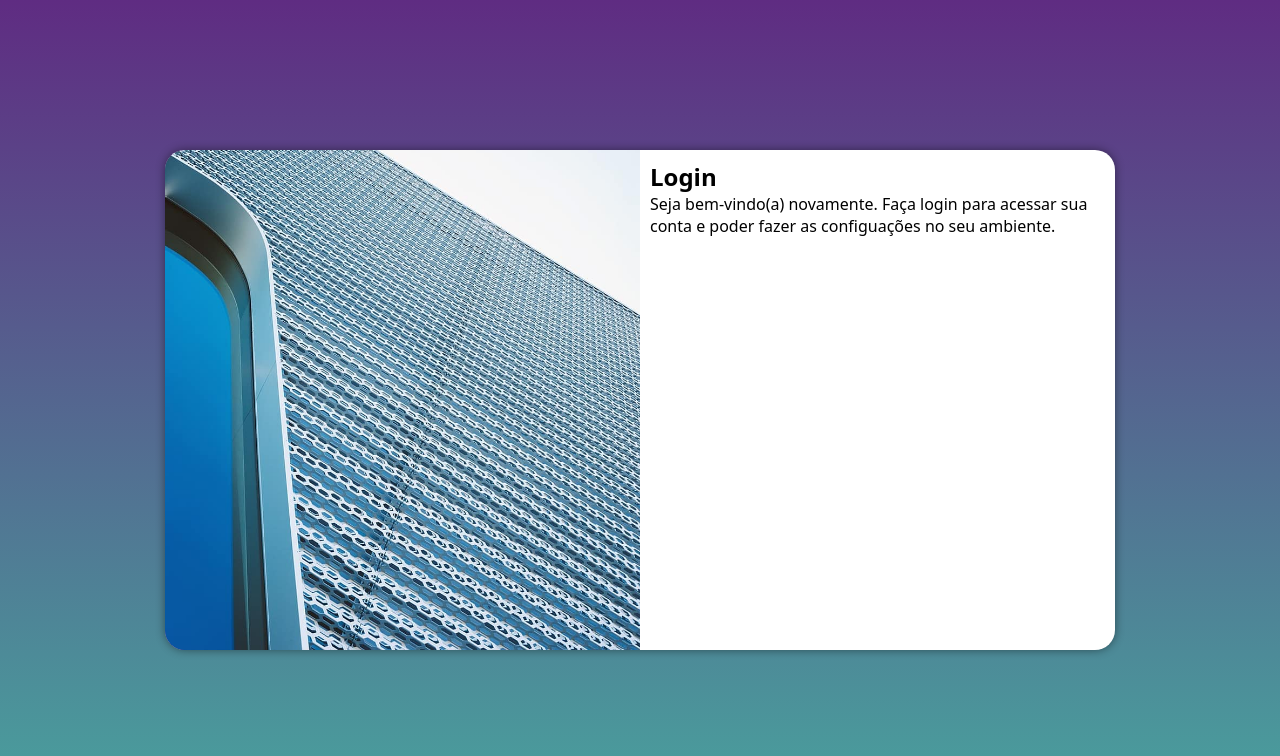
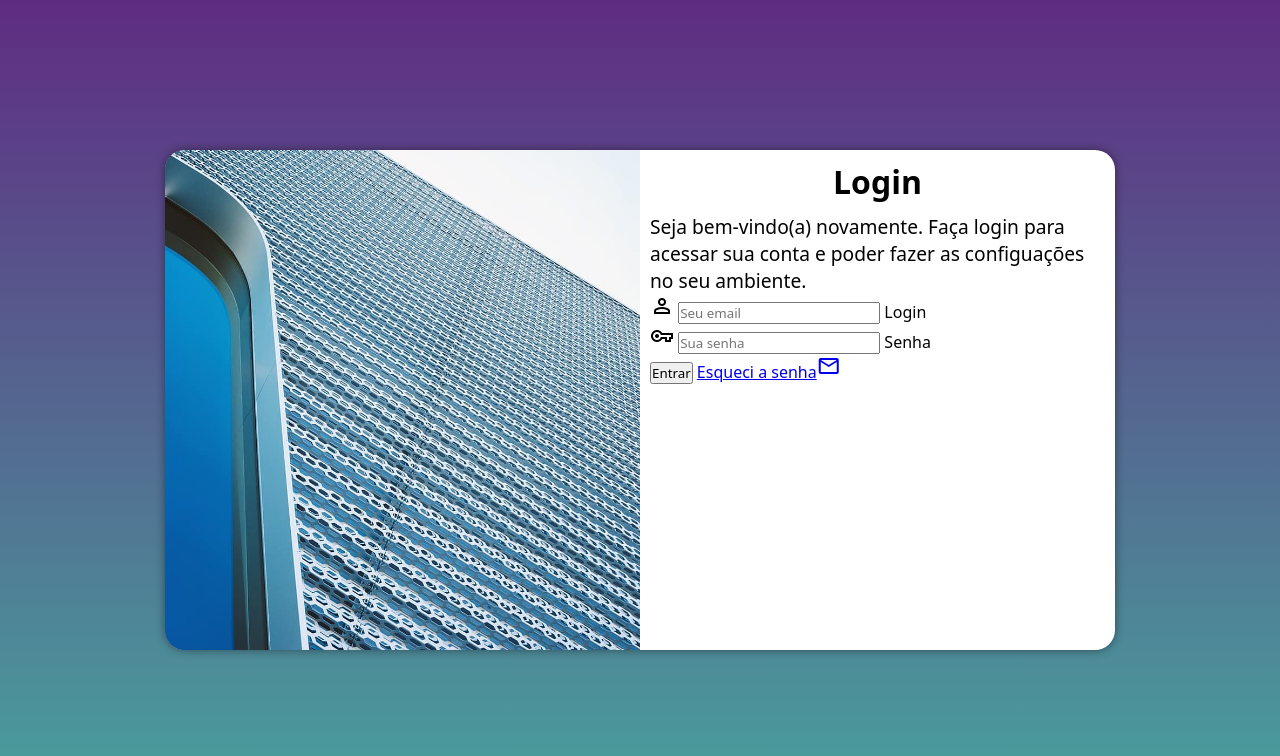
Before and after one commit to JoaoMiguelb/projeto-login, a plain HTML site: page index.html in a window 1280 px wide. Drawn offline with nearby package versions, Linux system fonts and the light colour scheme.

Commit message:
formulario

```diff
--- a/estilos/media-query.css
+++ b/estilos/media-query.css
@@ -41,4 +41,12 @@
         float: right;
         width: 50%;
     }
+
+    div#formulario > h1{
+        font-size: 2em;
+    }
+
+    div#formulario > p{
+        font-size: 1.2em;
+    }
 }
--- a/estilos/style.css
+++ b/estilos/style.css
@@ -54,3 +54,12 @@ section#login > div#formulario {
     display: block;
     padding: 10px;
 }
+
+div#formulario > h1{
+    text-align: center;
+    margin-bottom: 10px;
+}
+
+div#formulario > p{
+    font-size: 0.8em;
+}
--- a/index.html
+++ b/index.html
@@ -4,6 +4,7 @@
     <meta charset="UTF-8">
     <meta name="viewport" content="width=device-width, initial-scale=1.0">
     <title>Login</title>
+    <link rel="stylesheet" href="https://fonts.googleapis.com/css2?family=Material+Symbols+Outlined:opsz,wght,FILL,GRAD@48,400,0,0" />
     <link rel="stylesheet" href="estilos/style.css">
     <link rel="stylesheet" href="estilos/media-query.css">
 </head>
@@ -17,7 +18,20 @@
                 <h1>Login</h1>
                 <p>Seja bem-vindo(a) novamente. Faça login para acessar sua conta e poder fazer as configuações no seu ambiente.</p>
                 <form action="login.php" method="post">
-
+                    <div class="campo">
+                        <i class="material-symbols-outlined">person</i>
+                        <input type="email" name="login" id="ilogin" placeholder="Seu email" autocomplete="email" required maxlength="30">
+                        <label for="ilogin">Login</label>
+                    </div>
+                    <div class="campo">
+                        <i class="material-symbols-outlined">vpn_key</i>
+                        <input type="password" name="senha" id="isenha" placeholder="Sua senha" autocomplete="current-password" required minlength="8" maxlength="20">
+                        <label for="isenha">Senha</label>
+                    </div>
+                    <input type="submit" value="Entrar">
+                    <a href="esqueci.html">
+                        Esqueci a senha<i class="material-symbols-outlined">mail</i>
+                    </a>
                 </form>
             </div>
         </section>
```
